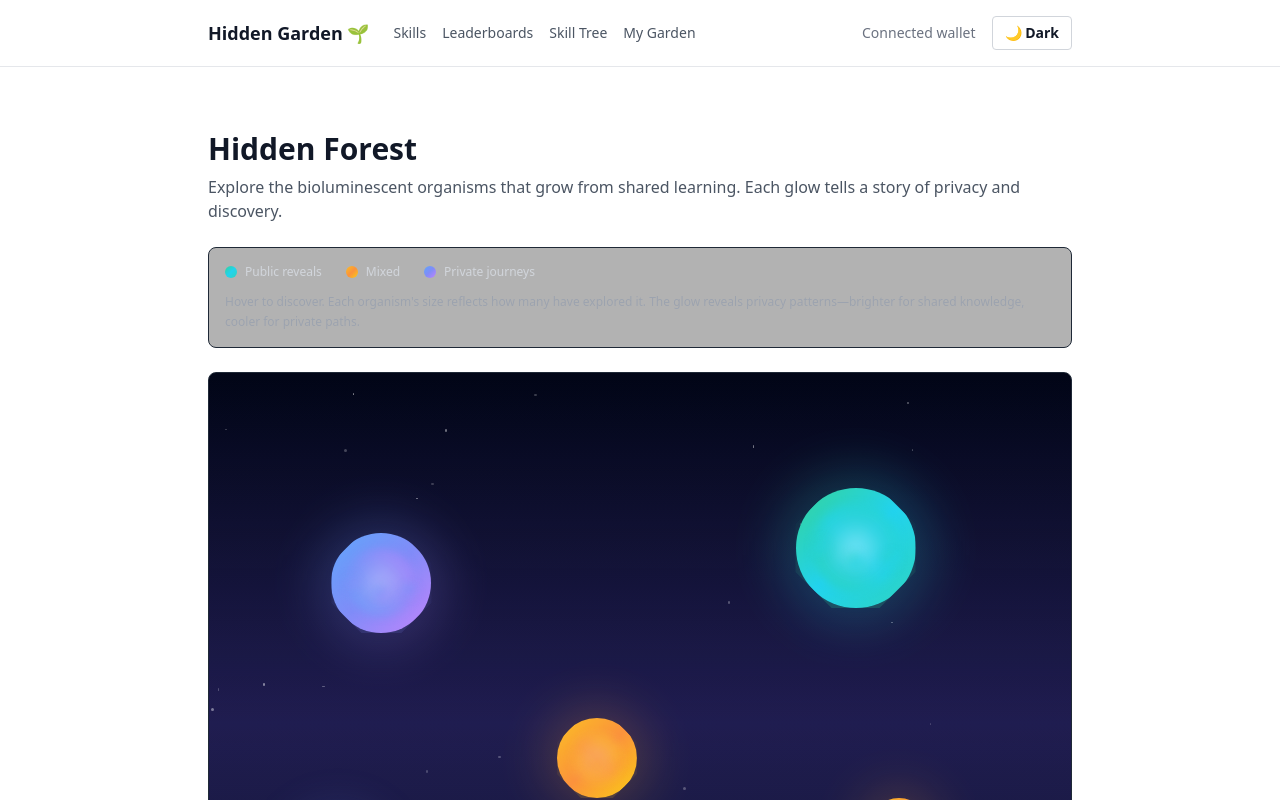
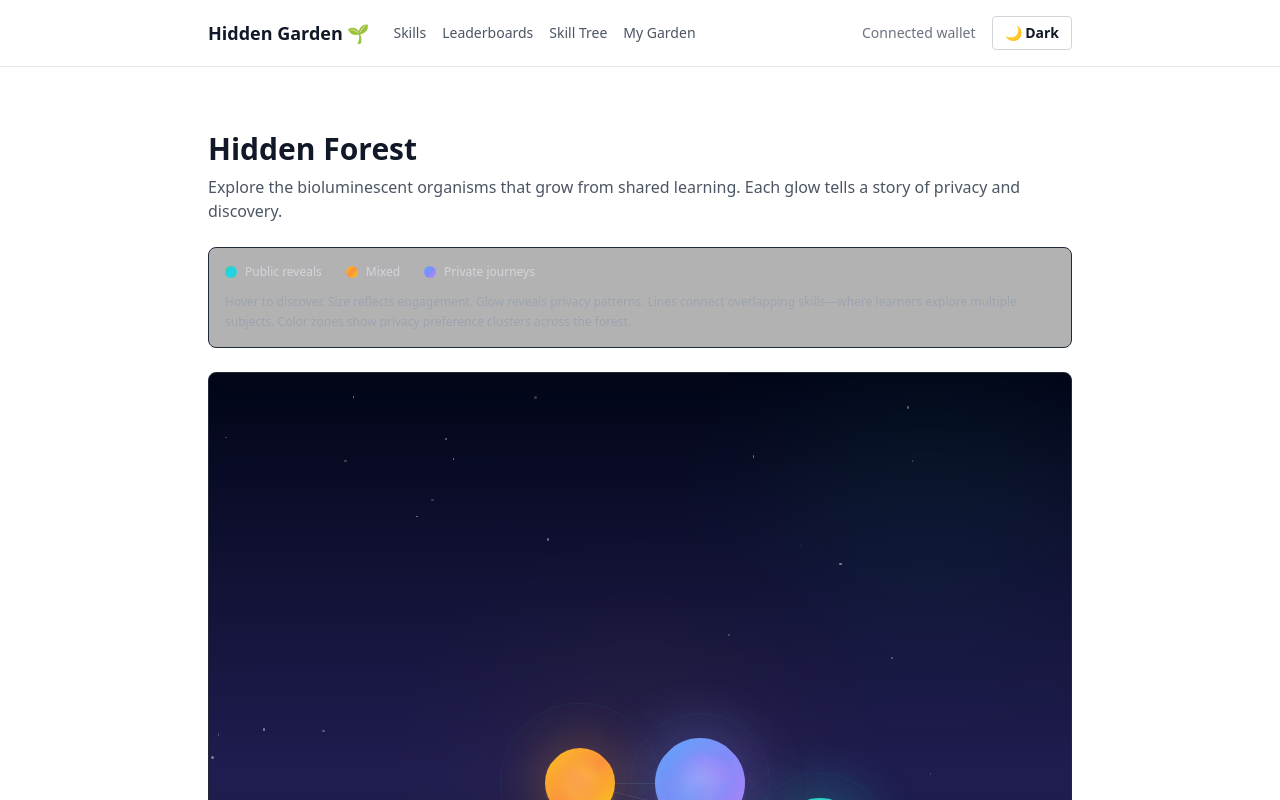
Before and after one commit to understories/hidden-garden, a Next.js app in the folder apps/aztecbat-ui/: page /skill-trees in a window 1280 px wide. Shown: the top 800 px of the page. Built offline with nearby package versions, Linux system fonts and the light colour scheme; no server answers; what wagmi would draw is missing.

Commit message:
Update page.tsx

```diff
--- a/apps/aztecbat-ui/app/skill-trees/page.tsx
+++ b/apps/aztecbat-ui/app/skill-trees/page.tsx
@@ -10,7 +10,7 @@
 import Link from 'next/link';
 import { useState } from 'react';
 
-// Mock skill tree data - in production this would come from the backend
+// Mock skill tree data with relationship/overlap information
 const mockSkillTrees = [
   {
     skillId: 'aztec-protocol',
@@ -18,7 +18,11 @@ const mockSkillTrees = [
     participantCount: 1247,
     privacyMode: 'mostly-private' as const,
     privacyStats: { public: 15, mixed: 15, private: 70 },
-    size: 'large' as const, // Tree size based on engagement
+    size: 'large' as const,
+    // Skills that overlap (users learning both)
+    overlaps: ['zero-knowledge-basics', 'advanced-circuits'],
+    // Isometric grid position
+    gridPos: { x: 2, y: 1 },
   },
   {
     skillId: 'rust-foundations',
@@ -27,6 +31,8 @@ const mockSkillTrees = [
     privacyMode: 'public-heavy' as const,
     privacyStats: { public: 70, mixed: 20, private: 10 },
     size: 'xlarge' as const,
+    overlaps: ['noir-basics', 'advanced-circuits'],
+    gridPos: { x: 4, y: 3 },
   },
   {
     skillId: 'zero-knowledge-basics',
@@ -35,6 +41,8 @@ const mockSkillTrees = [
     privacyMode: 'mixed' as const,
     privacyStats: { public: 40, mixed: 40, private: 20 },
     size: 'medium' as const,
+    overlaps: ['aztec-protocol', 'advanced-circuits', 'noir-basics'],
+    gridPos: { x: 1, y: 2 },
   },
   {
     skillId: 'advanced-circuits',
@@ -43,6 +51,8 @@ const mockSkillTrees = [
     privacyMode: 'mostly-private' as const,
     privacyStats: { public: 20, mixed: 20, private: 60 },
     size: 'medium' as const,
+    overlaps: ['aztec-protocol', 'rust-foundations', 'zero-knowledge-basics'],
+    gridPos: { x: 3, y: 2 },
   },
   {
     skillId: 'l1-l2-bridging',
@@ -51,6 +61,8 @@ const mockSkillTrees = [
     privacyMode: 'mixed' as const,
     privacyStats: { public: 35, mixed: 45, private: 20 },
     size: 'small' as const,
+    overlaps: ['rust-foundations'],
+    gridPos: { x: 5, y: 4 },
   },
   {
     skillId: 'noir-basics',
@@ -59,6 +71,8 @@ const mockSkillTrees = [
     privacyMode: 'public-heavy' as const,
     privacyStats: { public: 75, mixed: 15, private: 10 },
     size: 'large' as const,
+    overlaps: ['rust-foundations', 'zero-knowledge-basics'],
+    gridPos: { x: 4, y: 1 },
   },
 ];
 
@@ -130,6 +144,13 @@ function getTreeSize(size: TreeSize): {
   }
 }
 
+// Convert isometric grid position to screen coordinates
+function gridToIsometric(gridX: number, gridY: number, tileSize: number = 120): { x: number; y: number } {
+  const isoX = (gridX - gridY) * (tileSize * 0.5);
+  const isoY = (gridX + gridY) * (tileSize * 0.25);
+  return { x: isoX, y: isoY };
+}
+
 function BioluminescentOrganism({
   skillId,
   skillName,
@@ -137,21 +158,25 @@ function BioluminescentOrganism({
   privacyMode,
   privacyStats,
   size,
-  position,
-}: typeof mockSkillTrees[0] & { position: { x: number; y: number } }) {
+  gridPos,
+  overlaps,
+}: typeof mockSkillTrees[0]) {
   const colors = getTreeColors(privacyMode);
   const [isHovered, setIsHovered] = useState(false);
 
   // Organic shape sizes based on engagement
-  const organismSize = size === 'small' ? 60 : size === 'medium' ? 80 : size === 'large' ? 100 : 120;
-  const pulseSize = organismSize * 1.3;
+  const organismSize = size === 'small' ? 50 : size === 'medium' ? 70 : size === 'large' ? 90 : 110;
+  const pulseSize = organismSize * 1.4;
+
+  // Convert grid position to isometric coordinates
+  const isoPos = gridToIsometric(gridPos.x, gridPos.y);
 
   return (
     <div
-      className="absolute group cursor-pointer"
+      className="absolute group cursor-pointer z-10"
       style={{
-        left: `${position.x}%`,
-        top: `${position.y}%`,
+        left: `calc(50% + ${isoPos.x}px)`,
+        top: `calc(40% + ${isoPos.y}px)`,
         transform: 'translate(-50%, -50%)',
       }}
       onMouseEnter={() => setIsHovered(true)}
@@ -234,23 +259,53 @@ function BioluminescentOrganism({
           <div className="text-xs text-gray-300 dark:text-gray-400 mt-1.5">
             {participantCount.toLocaleString()} explorers
           </div>
+          {overlaps && overlaps.length > 0 && (
+            <div className="text-xs text-gray-400 dark:text-gray-500 mt-1">
+              Overlaps with {overlaps.length} skill{overlaps.length > 1 ? 's' : ''}
+            </div>
+          )}
         </div>
       </Link>
     </div>
   );
 }
 
+// Connection lines showing skill overlaps
+function ConnectionLine({
+  from,
+  to,
+  opacity = 0.3,
+}: {
+  from: { x: number; y: number };
+  to: { x: number; y: number };
+  opacity?: number;
+}) {
+  const fromIso = gridToIsometric(from.x, from.y);
+  const toIso = gridToIsometric(to.x, to.y);
+
+  const length = Math.sqrt(
+    Math.pow(toIso.x - fromIso.x, 2) + Math.pow(toIso.y - fromIso.y, 2)
+  );
+  const angle = Math.atan2(toIso.y - fromIso.y, toIso.x - fromIso.x) * (180 / Math.PI);
+
+  return (
+    <div
+      className="absolute pointer-events-none"
+      style={{
+        left: `calc(50% + ${fromIso.x}px)`,
+        top: `calc(40% + ${fromIso.y}px)`,
+        width: `${length}px`,
+        transform: `rotate(${angle}deg)`,
+        transformOrigin: '0 50%',
+        opacity,
+      }}
+    >
+      <div className="h-px bg-gradient-to-r from-white/20 via-cyan-300/30 to-white/20 w-full" />
+    </div>
+  );
+}
+
 export default function SkillTreesPage() {
-  // Organic positions for organisms in the dark forest
-  const organismPositions = [
-    { x: 20, y: 30 },
-    { x: 75, y: 25 },
-    { x: 45, y: 55 },
-    { x: 15, y: 70 },
-    { x: 80, y: 65 },
-    { x: 50, y: 85 },
-  ];
-
   return (
     <main className="max-w-7xl mx-auto space-y-6 py-8">
       <div>
@@ -277,16 +332,39 @@ export default function SkillTreesPage() {
           </div>
         </div>
         <p className="text-xs text-gray-400 dark:text-gray-500 leading-relaxed">
-          Hover to discover. Each organism's size reflects how many have explored it. The glow reveals privacy patterns—brighter for shared knowledge, cooler for private paths.
+          Hover to discover. Size reflects engagement. Glow reveals privacy patterns. Lines connect overlapping skills—where learners explore multiple subjects. Color zones show privacy preference clusters across the forest.
         </p>
       </div>
 
-      {/* Dark Forest Canvas */}
-      <div className="relative min-h-[700px] rounded-lg overflow-hidden bg-gradient-to-b from-slate-950 via-indigo-950 to-slate-900 border border-gray-800 dark:border-gray-700">
+      {/* Isometric Forest Canvas */}
+      <div className="relative min-h-[800px] rounded-lg overflow-hidden bg-gradient-to-b from-slate-950 via-indigo-950 to-slate-900 border border-gray-800 dark:border-gray-700">
+        {/* Isometric grid background */}
+        <div className="absolute inset-0 opacity-10">
+          {[...Array(8)].map((_, x) =>
+            [...Array(6)].map((_, y) => {
+              const iso = gridToIsometric(x, y, 120);
+              return (
+                <div
+                  key={`${x}-${y}`}
+                  className="absolute border border-cyan-500/10"
+                  style={{
+                    left: `calc(50% + ${iso.x}px)`,
+                    top: `calc(40% + ${iso.y}px)`,
+                    width: '120px',
+                    height: '60px',
+                    transform: 'translate(-50%, -50%) rotate(45deg) skew(-15deg, 15deg)',
+                    clipPath: 'polygon(25% 0%, 75% 0%, 100% 50%, 75% 100%, 25% 100%, 0% 50%)',
+                  }}
+                />
+              );
+            })
+          )}
+        </div>
+
         {/* Atmospheric depth layers */}
         <div className="absolute inset-0">
           {/* Distant stars/particles */}
-          {[...Array(30)].map((_, i) => (
+          {[...Array(40)].map((_, i) => (
             <div
               key={i}
               className="absolute rounded-full bg-white opacity-20 animate-pulse"
@@ -301,25 +379,70 @@ export default function SkillTreesPage() {
             />
           ))}
 
+          {/* Privacy zones - color regions showing privacy preference clusters */}
+          <div className="absolute inset-0">
+            {/* Public zone (top-right) */}
+            <div className="absolute top-0 right-0 w-1/3 h-1/3 bg-emerald-500/5 rounded-full blur-3xl" />
+            {/* Mixed zone (center) */}
+            <div className="absolute top-1/3 left-1/3 w-1/3 h-1/3 bg-amber-500/5 rounded-full blur-3xl" />
+            {/* Private zone (bottom-left) */}
+            <div className="absolute bottom-0 left-0 w-1/3 h-1/3 bg-indigo-500/5 rounded-full blur-3xl" />
+          </div>
+
           {/* Subtle fog/mist layers */}
           <div className="absolute inset-0 bg-gradient-to-b from-transparent via-indigo-900/10 to-transparent" />
-          <div className="absolute bottom-0 left-0 right-0 h-48 bg-gradient-to-t from-slate-900/50 to-transparent" />
+          <div className="absolute bottom-0 left-0 right-0 h-64 bg-gradient-to-t from-slate-900/60 to-transparent" />
+        </div>
+
+        {/* Connection lines showing skill overlaps */}
+        <div className="absolute inset-0 w-full h-full min-h-[800px]">
+          {mockSkillTrees.map((tree) =>
+            tree.overlaps?.map((overlapId) => {
+              const targetTree = mockSkillTrees.find((t) => t.skillId === overlapId);
+              if (!targetTree) return null;
+              return (
+                <ConnectionLine
+                  key={`${tree.skillId}-${overlapId}`}
+                  from={tree.gridPos}
+                  to={targetTree.gridPos}
+                  opacity={0.2}
+                />
+              );
+            })
+          )}
         </div>
 
         {/* Bioluminescent Organisms */}
-        <div className="relative w-full h-full min-h-[700px]">
-          {mockSkillTrees.map((tree, index) => (
-            <BioluminescentOrganism
-              key={tree.skillId}
-              {...tree}
-              position={organismPositions[index] || { x: 50, y: 50 }}
-            />
+        <div className="relative w-full h-full min-h-[800px]">
+          {mockSkillTrees.map((tree) => (
+            <BioluminescentOrganism key={tree.skillId} {...tree} />
           ))}
         </div>
 
+        {/* Overlap clusters - visual indicators where skills intersect */}
+        {mockSkillTrees
+          .filter((tree) => tree.overlaps && tree.overlaps.length > 0)
+          .map((tree) => {
+            const iso = gridToIsometric(tree.gridPos.x, tree.gridPos.y);
+            return (
+              <div
+                key={`cluster-${tree.skillId}`}
+                className="absolute rounded-full border border-cyan-400/10 pointer-events-none"
+                style={{
+                  left: `calc(50% + ${iso.x}px)`,
+                  top: `calc(40% + ${iso.y}px)`,
+                  width: `${(tree.overlaps?.length || 0) * 20 + 100}px`,
+                  height: `${(tree.overlaps?.length || 0) * 20 + 100}px`,
+                  transform: 'translate(-50%, -50%)',
+                  animation: 'pulse 4s ease-in-out infinite',
+                }}
+              />
+            );
+          })}
+
         {/* Subtle instruction hint */}
-        <div className="absolute bottom-4 left-1/2 -translate-x-1/2 text-xs text-gray-500 dark:text-gray-600 text-center">
-          <span className="opacity-50">Hover to discover</span>
+        <div className="absolute bottom-4 left-1/2 -translate-x-1/2 text-xs text-gray-500 dark:text-gray-600 text-center z-20">
+          <span className="opacity-50">Hover to discover • Lines show skill overlaps</span>
         </div>
       </div>
     </main>
```
